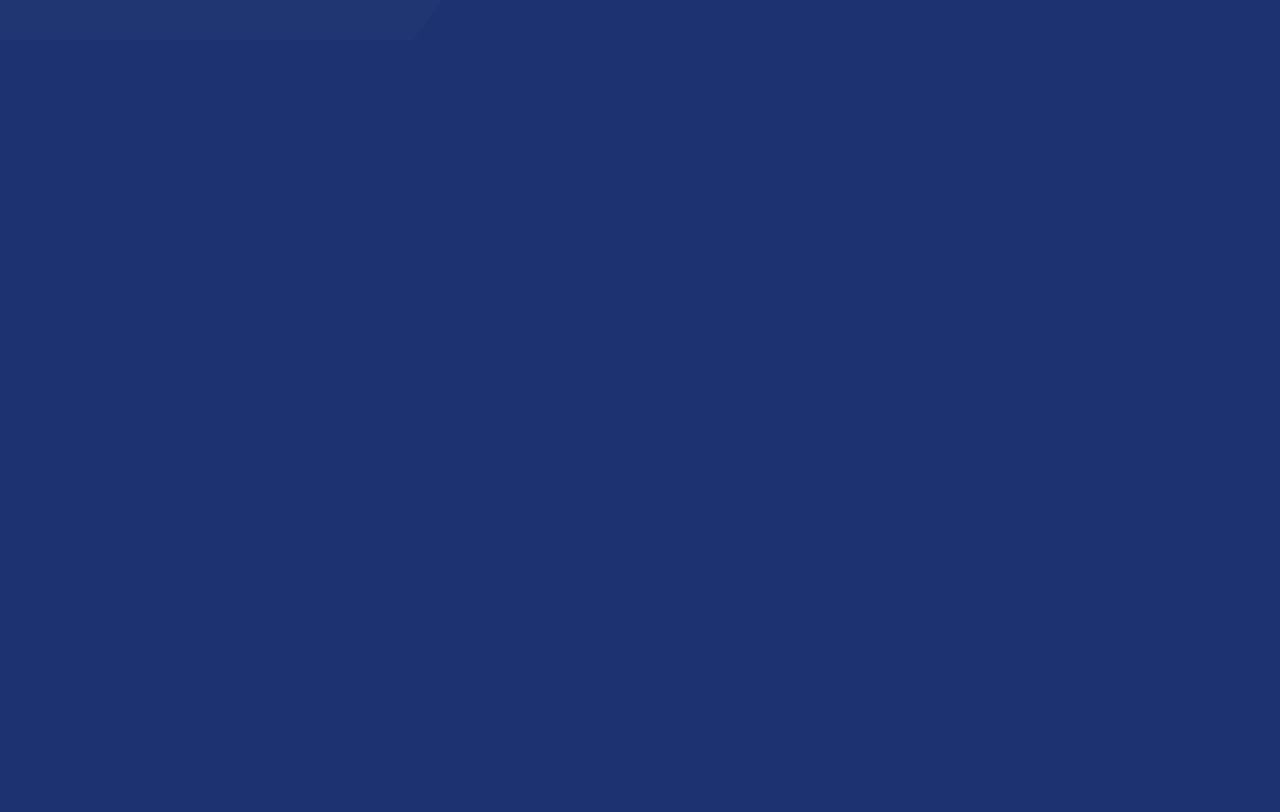
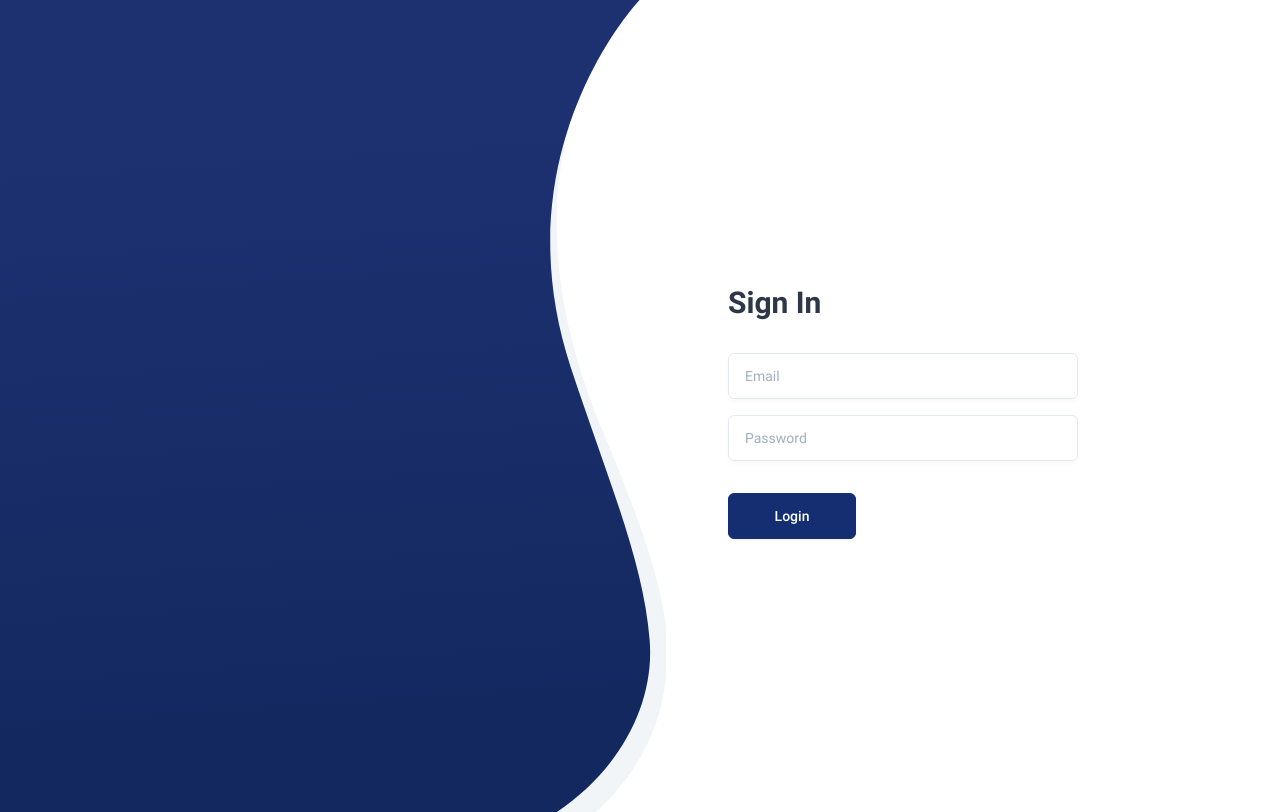
Before and after one commit to AsoStrife/Strifegant, a Vue app: page /login in a window 1280 px wide. Before the commit this address had no page. Built offline with nearby package versions, Linux system fonts and the light colour scheme; no server answers.

Commit message:
Added login

```diff
--- a/package.json
+++ b/package.json
@@ -57,6 +57,7 @@
         "@types/node": "^18.18.5",
         "@vitejs/plugin-vue": "^4.4.0",
         "@vue/tsconfig": "^0.4.0",
+        "axios": "^1.6.2",
         "npm-run-all2": "^6.1.1",
         "typescript": "~5.2.0",
         "vite": "^4.4.11",
--- a/src/components/layout/TopBar.vue
+++ b/src/components/layout/TopBar.vue
@@ -35,7 +35,7 @@
                             <hr class="dropdown-divider border-theme-12 dark-border-dark-3">
                         </li>
                         <li>
-                            <router-link to="" class="dropdown-item text-white bg-theme-1-hover dark-bg-dark-3-hover">
+                            <router-link to="logout" class="dropdown-item text-white bg-theme-1-hover dark-bg-dark-3-hover">
                                 <i class="fa-solid fa-arrow-right-from-bracket w-4 h-4 me-2"></i> {{ $t('general.logout') }}
                             </router-link>
                         </li>
--- /dev/null
+++ b/src/config/backend.ts
@@ -0,0 +1,8 @@
+const BASE_URL = import.meta.env.VITE_STRAPI_URL as string
+
+export const backendRoutes = {
+	BASE_URL: BASE_URL,
+	auth: {
+		login: `${BASE_URL}/api/auth/local`,
+	}
+}
--- a/src/router/index.ts
+++ b/src/router/index.ts
@@ -1,12 +1,31 @@
 import { createRouter, createWebHistory } from 'vue-router'
 
 import breadcrumbs from '@/router/breadcrumbs'
+import SideMenuLayout from '@/layouts/SideMenuLayout.vue'
 
-import SideMenuLayout from '@/layouts/SideMenuLayout.vue'
+
+import { useAuthStore } from '@/stores/auth'
+
 
 const router = createRouter({
     history: createWebHistory(import.meta.env.BASE_URL),
     routes: [
+        {
+            path: '/login',
+            name: 'login',
+            component: () => import('@/views/auth/LoginView.vue'),
+            meta: {
+                requiresAuth: false
+            }
+        },
+        {
+            path: '/logout',
+            name: 'logout',
+            component: () => import('@/views/auth/LogoutView.vue'),
+            meta: {
+                requiresAuth: true
+            }
+        },
         {
             path: '/',
             component: SideMenuLayout,
@@ -16,7 +35,8 @@ const router = createRouter({
                     path: '/',
                     component: () => import('@/views/HomeView.vue'),
                     meta: {
-                        breadcrumbs: breadcrumbs.dashboard
+                        breadcrumbs: breadcrumbs.dashboard,
+                        requiresAuth: false
                     }
                 },
                 {
@@ -24,7 +44,8 @@ const router = createRouter({
                     path: '/project/:id',
                     component: () => import('@/views/ProjectView.vue'),
                     meta: {
-                        breadcrumbs: breadcrumbs.dashboard
+                        breadcrumbs: breadcrumbs.dashboard,
+                        requiresAuth: false
                     }
                 }
             ]
@@ -32,4 +53,16 @@ const router = createRouter({
     ]
 })
 
+
+router.beforeEach((to) => {
+    const authStore = useAuthStore()
+
+    if (to.meta.requiresAuth && !authStore.isLogged) {
+        return {
+            path: '/login',
+        }
+    }
+})
+
+
 export default router
--- /dev/null
+++ b/src/stores/auth.ts
@@ -0,0 +1,36 @@
+import { defineStore } from 'pinia'
+import axios from 'axios'
+import type { Project } from '@/models/gantt'
+import { useStorage } from '@vueuse/core'
+import { backendRoutes } from '@/config/backend'
+
+export const useAuthStore = defineStore('auths', {
+    state: () => {
+        return {
+					_jwt: useStorage('jwt', undefined as undefined | string),
+        }
+    },
+    getters: {
+			isLogged: (state) => state._jwt != undefined,
+			axiosAuthHeader: (state) => {
+				return {
+					headers: {
+						Authorization: `Bearer ${state._jwt}`
+					}
+				}
+			}
+    },
+    actions: {
+			async login(username: string, password: string) {
+				const data = {
+					identifier: username,
+					password: password
+				}
+				const response = await axios.post(backendRoutes.auth.login, data)
+				this._jwt = response.data.jwt
+			},
+			async logout(){
+				this._jwt = undefined
+			}
+    }
+})
--- /dev/null
+++ b/src/views/auth/LoginView.vue
@@ -0,0 +1,72 @@
+<template>
+	<div class="container px-sm-10">
+			<div class="grid columns-2 gap-4">
+					<!-- BEGIN: Login Info -->
+					<div class="g-col-2 g-col-xl-1 d-none d-xl-flex flex-column min-vh-screen">
+							<a href="" class="-intro-x d-flex align-items-center pt-5">
+									<span class="text-white fs-lg ms-3"> Gantt </span>
+							</a>
+					</div>
+					<!-- END: Login Info -->
+
+					<!-- BEGIN: Login Form -->
+					<form class="g-col-2 g-col-xl-1 h-screen h-xl-auto d-flex py-5 py-xl-0 my-10 my-xl-0" @submit.prevent="login">
+							<div class="my-auto mx-auto ms-xl-20 bg-white dark-bg-dark-1 bg-xl-transparent px-5 px-sm-8 py-8 p-xl-0 rounded-2 shadow-md shadow-xl-none w-full w-sm-3/4 w-lg-2/4 w-xl-auto">
+									<h2 class="intro-x fw-bold fs-2xl fs-xl-3xl text-center text-xl-start">
+											Sign In
+									</h2>
+									<div class="intro-x mt-2 text-gray-500 d-xl-none text-center">Accedi</div>
+									<div class="intro-x mt-8">
+											<input type="text" class="intro-x login__input form-control py-3 px-4 border-gray-300 d-block" placeholder="Email" v-model="email">
+											<input type="password" class="intro-x login__input form-control py-3 px-4 border-gray-300 d-block mt-4" placeholder="Password" v-model="password">
+									</div>
+									<div class="intro-x mt-5 mt-xl-8 text-center text-xl-start">
+											<button class="btn btn-primary py-3 px-4 w-full w-xl-32 me-xl-3 align-top" @click="login">Login</button>
+									</div>
+							</div>
+					</form>
+					<!-- END: Login Form -->
+			</div>
+	</div>
+</template>
+
+<script lang="ts">
+
+import { defineComponent } from 'vue'
+import { useAuthStore } from '@/stores/auth'
+
+export default defineComponent({
+	data() {
+			return {
+					store: useAuthStore(),
+					email: '',
+					password: '',
+					errorMessage: '',
+					isLoading: false,
+			}
+	},
+	mounted() {
+			document.body.classList.remove('main')
+			document.body.classList.add('login')
+	},
+	unmounted() {
+			document.body.classList.remove('login')
+			document.body.classList.add('main')
+	},
+	methods: {
+			async login() {
+					if (this.isLoading) return
+					this.isLoading = true
+					try {
+							this.errorMessage = ''
+							await this.store.login(this.email, this.password)
+							this.$router.push({ name: 'dashboard' })
+					} catch (error: any) {
+							console.error(error)
+							this.errorMessage = ''
+					}
+					this.isLoading = false
+			},
+	},
+})
+</script>
--- /dev/null
+++ b/src/views/auth/LogoutView.vue
@@ -0,0 +1,15 @@
+<template>
+	<div></div>
+</template>
+
+<script lang="ts">
+import { defineComponent } from 'vue';
+import { useAuthStore } from '@/stores/auth';
+
+export default defineComponent({
+	async mounted() {
+		await useAuthStore().logout()
+		this.$router.push({ name: 'login' })
+	}
+})
+</script>
```
Also changed, not shown: 2 other files (tests, documents, lock files or other folders).
